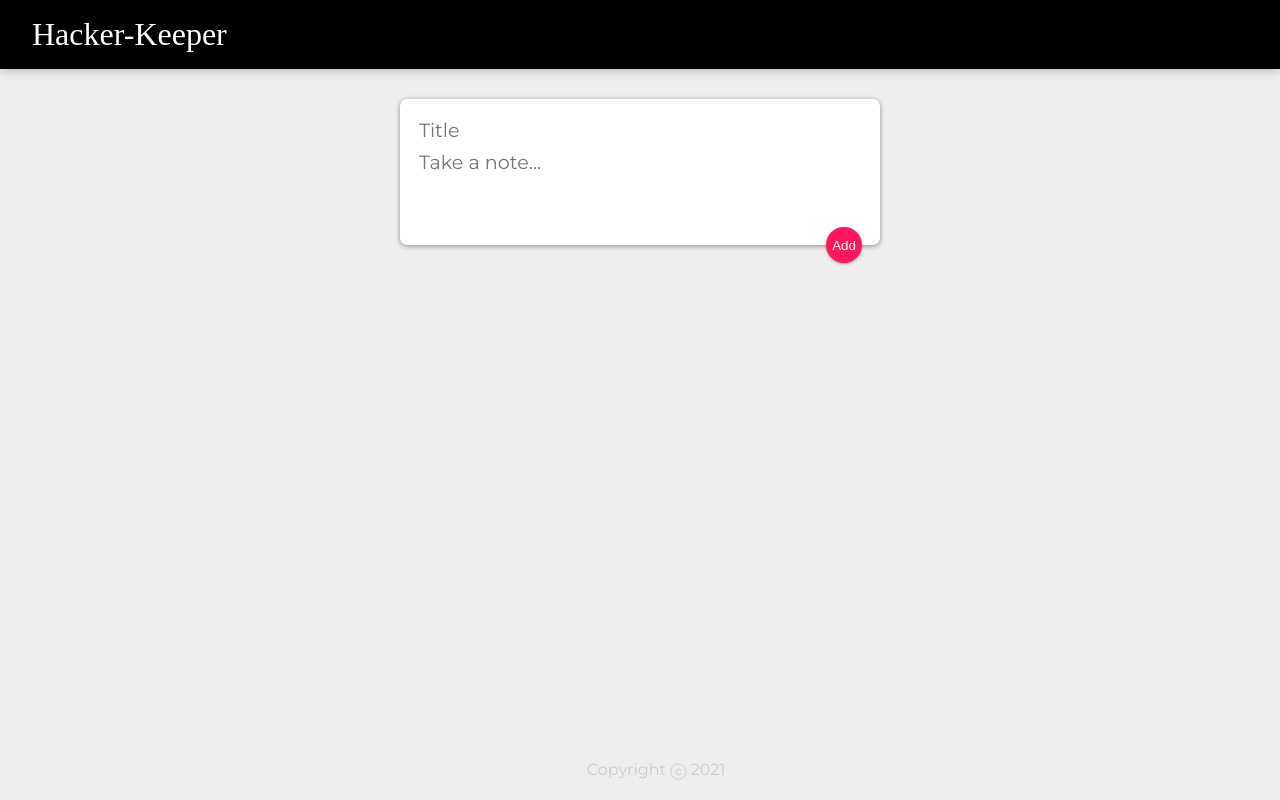
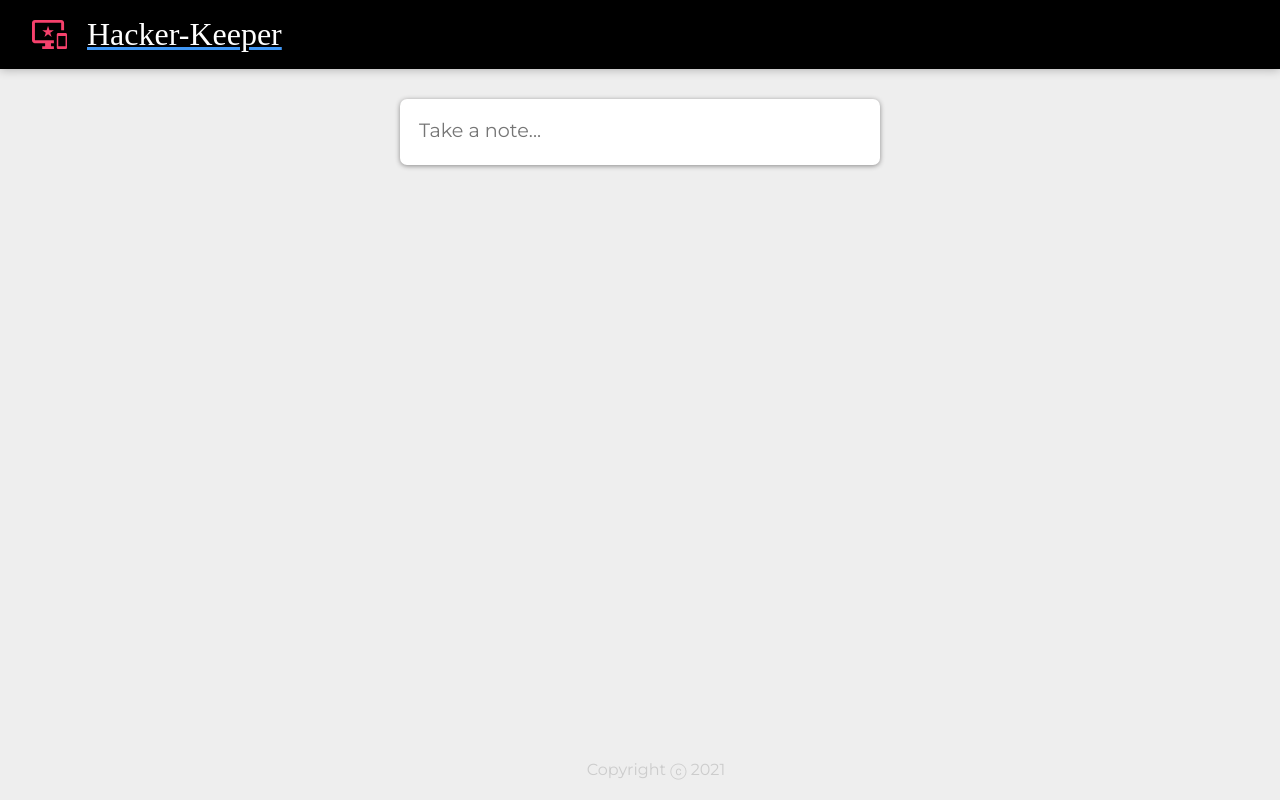
Before and after one commit to alastairtooth/Hacker-Keeper--react-, a React (Create React App) app: page / in a window 1280 px wide. Built offline with nearby package versions, Linux system fonts and the light colour scheme; a web font is replaced by a local one.

Commit message:
created all design uplifts

```diff
--- a/public/styles.css
+++ b/public/styles.css
@@ -14,7 +14,7 @@ body {
 }
 
 header {
-  background-color: #000000;
+  background-color: #000;
   margin: auto -16px;
   padding: 16px 32px;
   box-shadow: 0 0 10px 0 rgba(0, 0, 0, 0.3);
@@ -22,6 +22,8 @@ header {
 
 header h1 {
   color: #fff;
+  text-decoration: underline;
+  text-decoration-color: #4198f6;
   font-family: "McLaren", cursive;
   font-weight: 200;
 }
@@ -63,16 +65,18 @@ footer p {
 .note button {
   position: relative;
   float: right;
-  background-color: #3EC1D3;
-  color: #FFFFFF;
+  margin-right: 10px;
+  color: #4198f6;
+  background-color: #FFF;
   border: none;
-  border-radius: 5px;
-  padding: 5px 10px;
+  border-radius: 50%;
+  width: 36px;
+  height: 36px;
   cursor: pointer;
   outline: none;
 }
 
-form {
+form.create-note {
   position: relative;
   width: 480px;
   margin: 30px auto 20px auto;
@@ -82,7 +86,7 @@ form {
   box-shadow: 0 1px 5px rgb(138, 137, 137);
 }
 
-form input, form textarea {
+form.create-note input, form.create-note textarea {
   width: 100%;
   border: none;
   padding: 4px;
@@ -92,11 +96,11 @@ form input, form textarea {
   resize: none;
 }
 
-form button {
+form.create-note button {
   position: absolute;
   right: 18px;
   bottom: -18px;
-  background: #FF165D;
+  background: #F6416C;
   color: #fff;
   border: none;
   border-radius: 50%;
--- a/src/components/CreateArea.jsx
+++ b/src/components/CreateArea.jsx
@@ -1,7 +1,12 @@
 import React, { useState } from "react";
-import notes from "../notes";
+import Fab from "@mui/material/Fab";
+import AddIcon from "@mui/icons-material/Add";
+import Zoom from "@mui/material/Zoom";
 
 function CreateArea(props) {
+
+  const [isExpanded, setisExpanded] = useState(false)
+
   const [note, setNote] = useState({
     title: "",
     content: ""
@@ -30,13 +35,34 @@ function CreateArea(props) {
     event.preventDefault();
   }
 
+  function expand() {
+    setisExpanded(true)
+  }
 
   return (
     <div>
-      <form>
-        <input onChange={handleChange} name="title" placeholder="Title" value={note.title}/>
-        <textarea onChange={handleChange} name="content" placeholder="Take a note..." rows="3" value={note.content}/>
-        <button onClick={submitNote}>Add</button>
+      <form className="create-note">
+        {isExpanded &&
+          <input
+            onChange={handleChange}
+            name="title"
+            placeholder="Title"
+            value={note.title}
+          />
+        }
+        <textarea
+          onClick={expand}
+          onChange={handleChange}
+          name="content"
+          placeholder="Take a note..."
+          rows={isExpanded ? "3" : "1"}
+          value={note.content}
+        />
+        <Zoom in={isExpanded}>
+          <Fab onClick={submitNote}>
+            <AddIcon />
+          </Fab>
+        </Zoom>
       </form>
     </div>
   );
--- a/src/components/Header.jsx
+++ b/src/components/Header.jsx
@@ -1,9 +1,13 @@
 import React from "react";
+import ImportantDevicesIcon from "@mui/icons-material/ImportantDevices";
 
 function Header() {
   return (
     <header>
-      <h1>Hacker-Keeper</h1>
+      <div style={{ display: "flex", alignItems: "center" }}>
+        <ImportantDevicesIcon fontSize="large" style={{ fill: "#F6416C", marginRight:"20px" }} />
+        <h1> Hacker-Keeper</h1>
+      </div>
     </header>
   );
 }
--- a/src/components/Note.jsx
+++ b/src/components/Note.jsx
@@ -1,4 +1,5 @@
 import React from "react";
+import DeleteIcon from "@mui/icons-material/Delete";
 
 function Note(props) {
 
@@ -10,7 +11,9 @@ function Note(props) {
     <div className="note">
       <h1>{props.title}</h1>
       <p>{props.content}</p>
-      <button onClick={handleClick}>DELETE</button>
+      <button onClick={handleClick}>
+        <DeleteIcon />
+      </button>
     </div>
   );
 }
```
Also changed, not shown: package.json (+11 -6 lines), 1 other file (tests, documents, lock files or other folders).
